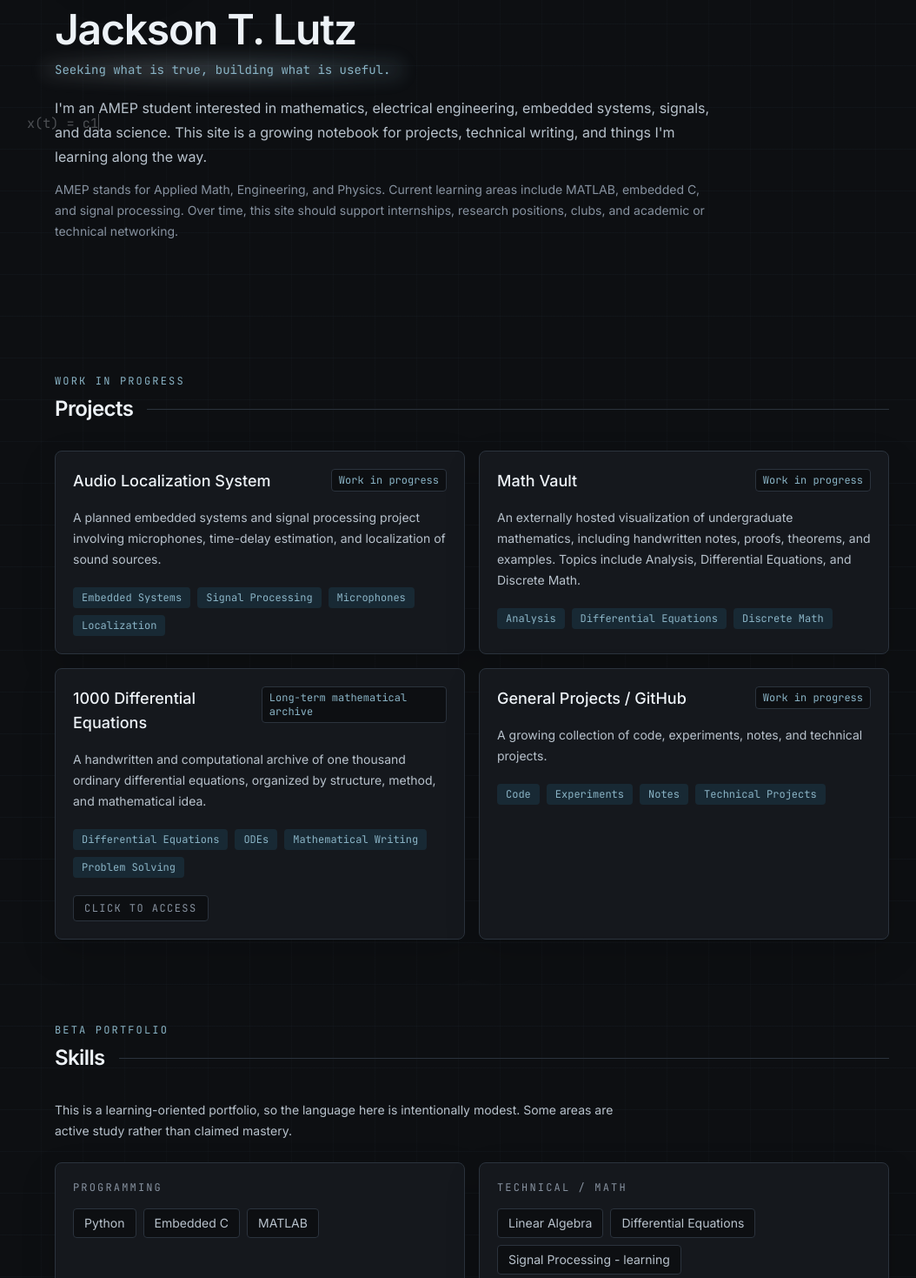
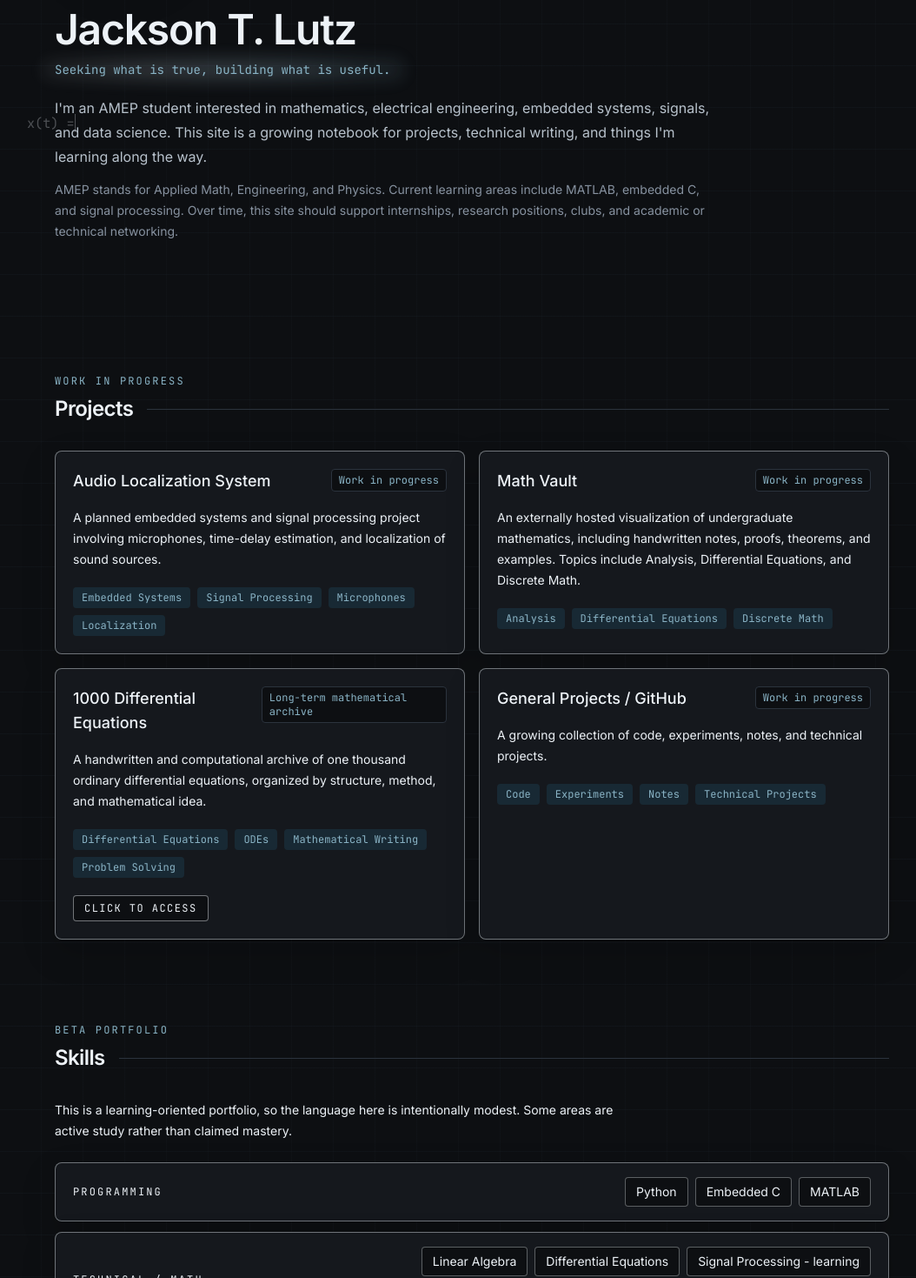
Before and after one commit to jtlutz190/Jacksons-website, a Next.js app: page / in a window 1280 px wide. Shown: the part 501-1970 px from the top of the page at 87% size, without its empty margins (97-1151 px from the left). Built offline with nearby package versions, Linux system fonts and the light colour scheme.

Commit message:
Tune homepage contrast and skills layout

```diff
--- a/app/globals.css
+++ b/app/globals.css
@@ -157,12 +157,12 @@ section[id] {
 }
 
 .card {
-  border: 1px solid #2b333d;
+  border: 1px solid rgba(237, 242, 247, 0.42);
   box-shadow: 0 16px 40px rgba(0, 0, 0, 0.16);
 }
 
 .card:hover {
-  border-color: #4f7484;
+  border-color: rgba(237, 242, 247, 0.74);
 }
 
 ::selection {
--- a/components/AnimatedEquations.tsx
+++ b/components/AnimatedEquations.tsx
@@ -52,28 +52,12 @@ const equations = [
     size: "0.82rem",
   },
   {
-    text: "nabla dot E = rho/epsilon0",
-    top: "39%",
-    left: "9%",
-    delay: 15400,
-    opacity: 0.52,
-    size: "0.92rem",
-  },
-  {
     text: "F(s) = int_0^inf f(t)e^(-st)dt",
     top: "58%",
     left: "70%",
     delay: 18100,
     opacity: 0.28,
     size: "0.78rem",
-  },
-  {
-    text: "lambda v = Av",
-    top: "86%",
-    left: "68%",
-    delay: 20700,
-    opacity: 0.6,
-    size: "0.94rem",
   },
   {
     text: "theta'' + sin(theta) = 0",
@@ -84,14 +68,6 @@ const equations = [
     size: "0.84rem",
   },
   {
-    text: "sum a_n sin(n*pi*x/L)",
-    top: "12%",
-    left: "39%",
-    delay: 4200,
-    opacity: 0.44,
-    size: "0.8rem",
-  },
-  {
     text: "x' = Ax",
     top: "73%",
     left: "4%",
@@ -100,28 +76,12 @@ const equations = [
     size: "1rem",
   },
   {
-    text: "dQ/dt = k(Q_in - Q)",
-    top: "35%",
-    left: "33%",
-    delay: 13600,
-    opacity: 0.34,
-    size: "0.86rem",
-  },
-  {
     text: "V = IR",
     top: "63%",
     left: "53%",
     delay: 18900,
     opacity: 0.74,
     size: "0.98rem",
-  },
-  {
-    text: "y = C e^(kx)",
-    top: "91%",
-    left: "29%",
-    delay: 22100,
-    opacity: 0.42,
-    size: "0.88rem",
   },
 ];
 
--- a/components/InterestCard.tsx
+++ b/components/InterestCard.tsx
@@ -7,7 +7,7 @@ export default function InterestCard({ title, description }: InterestCardProps)
   return (
     <article className="card rounded-lg bg-surface p-5">
       <h3 className="text-base font-medium text-text">{title}</h3>
-      <p className="mt-2 text-sm leading-6 text-soft">{description}</p>
+      <p className="mt-2 text-sm leading-6 text-text">{description}</p>
     </article>
   );
 }
--- a/components/ProjectCard.tsx
+++ b/components/ProjectCard.tsx
@@ -26,7 +26,7 @@ export default function ProjectCard({
         </span>
       </div>
 
-      <p className="mt-4 text-sm leading-6 text-soft">{description}</p>
+      <p className="mt-4 text-sm leading-6 text-text">{description}</p>
 
       <div className="mt-5 flex flex-wrap gap-2">
         {tags.map((tag) => (
@@ -49,7 +49,7 @@ export default function ProjectCard({
       ) : null}
 
       {link && featuredLink ? (
-        <span className="mt-5 inline-flex w-fit rounded border border-border bg-bg px-3 py-1.5 font-mono text-xs uppercase tracking-[0.12em] text-muted">
+        <span className="mt-5 inline-flex w-fit rounded border border-text/45 bg-bg px-3 py-1.5 font-mono text-xs uppercase tracking-[0.12em] text-text">
           Click to access
         </span>
       ) : null}
--- a/components/SkillGroup.tsx
+++ b/components/SkillGroup.tsx
@@ -5,15 +5,15 @@ interface SkillGroupProps {
 
 export default function SkillGroup({ title, skills }: SkillGroupProps) {
   return (
-    <article className="card rounded-lg bg-surface p-5">
-      <h3 className="font-mono text-xs uppercase tracking-[0.18em] text-muted">
+    <article className="card flex flex-col gap-4 rounded-lg bg-surface px-5 py-4 sm:flex-row sm:items-center sm:justify-between">
+      <h3 className="shrink-0 font-mono text-xs uppercase tracking-[0.18em] text-text sm:w-52">
         {title}
       </h3>
-      <ul className="mt-4 flex flex-wrap gap-2">
+      <ul className="flex flex-wrap gap-2 sm:justify-end">
         {skills.map((skill) => (
           <li
             key={skill}
-            className="rounded border border-border bg-bg px-3 py-1.5 text-sm text-soft"
+            className="rounded border border-text/35 bg-bg px-3 py-1.5 text-sm text-text"
           >
             {skill}
           </li>
--- a/components/Skills.tsx
+++ b/components/Skills.tsx
@@ -28,12 +28,12 @@ const skillGroups = [
 export default function Skills() {
   return (
     <Section id="skills" title="Skills" eyebrow="Beta portfolio">
-      <p className="mb-6 max-w-2xl text-sm leading-6 text-soft">
+      <p className="mb-6 max-w-2xl text-sm leading-6 text-text">
         This is a learning-oriented portfolio, so the language here is
         intentionally modest. Some areas are active study rather than claimed
         mastery.
       </p>
-      <div className="grid gap-4 sm:grid-cols-2">
+      <div className="space-y-3">
         {skillGroups.map((group) => (
           <SkillGroup key={group.title} {...group} />
         ))}
--- a/components/WritingCard.tsx
+++ b/components/WritingCard.tsx
@@ -17,7 +17,7 @@ export default function WritingCard({ title, description }: WritingCardProps) {
           placeholder
         </a>
       </div>
-      <p className="mt-3 text-sm leading-6 text-soft">{description}</p>
+      <p className="mt-3 text-sm leading-6 text-text">{description}</p>
     </article>
   );
 }
```
